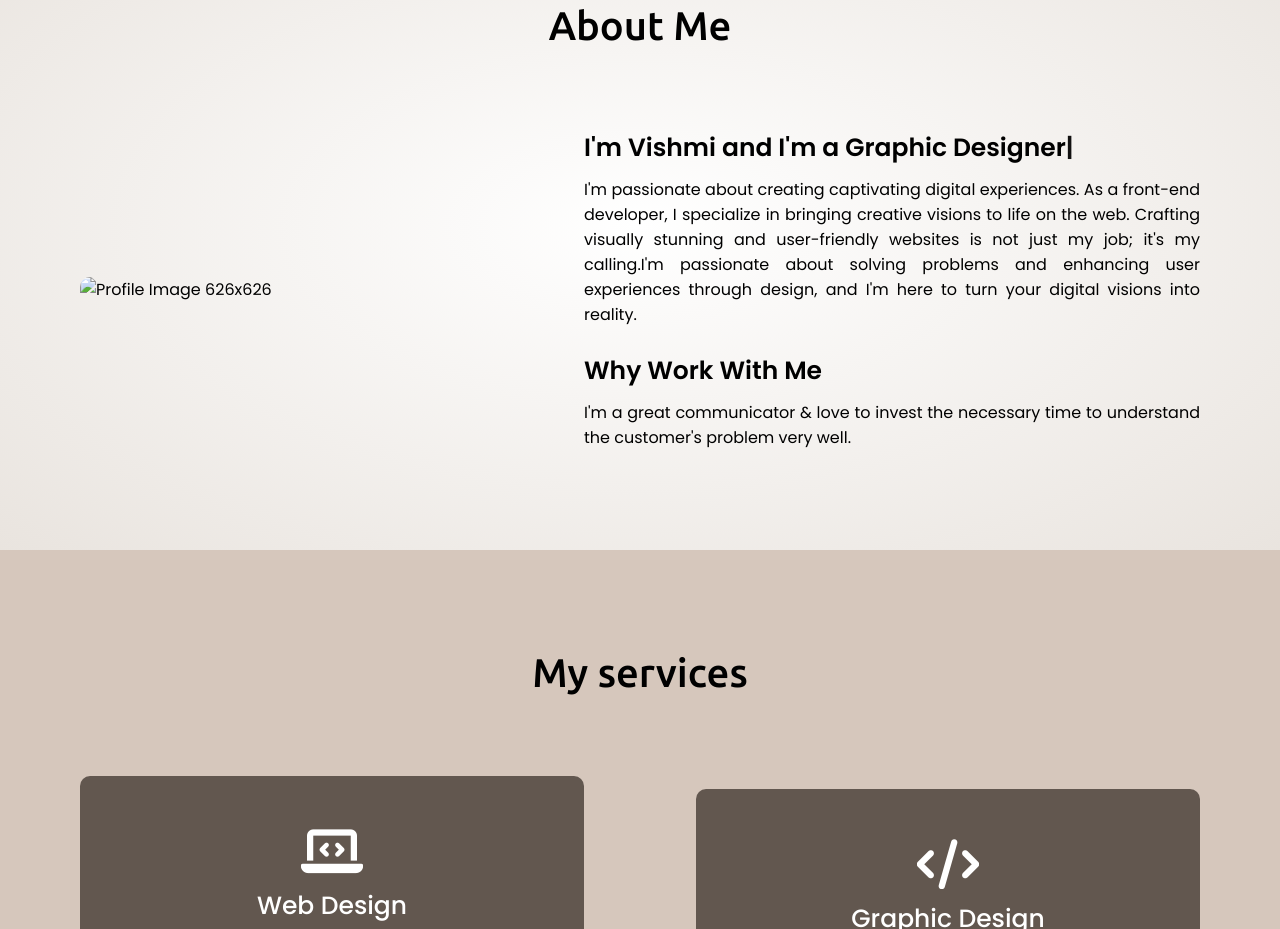
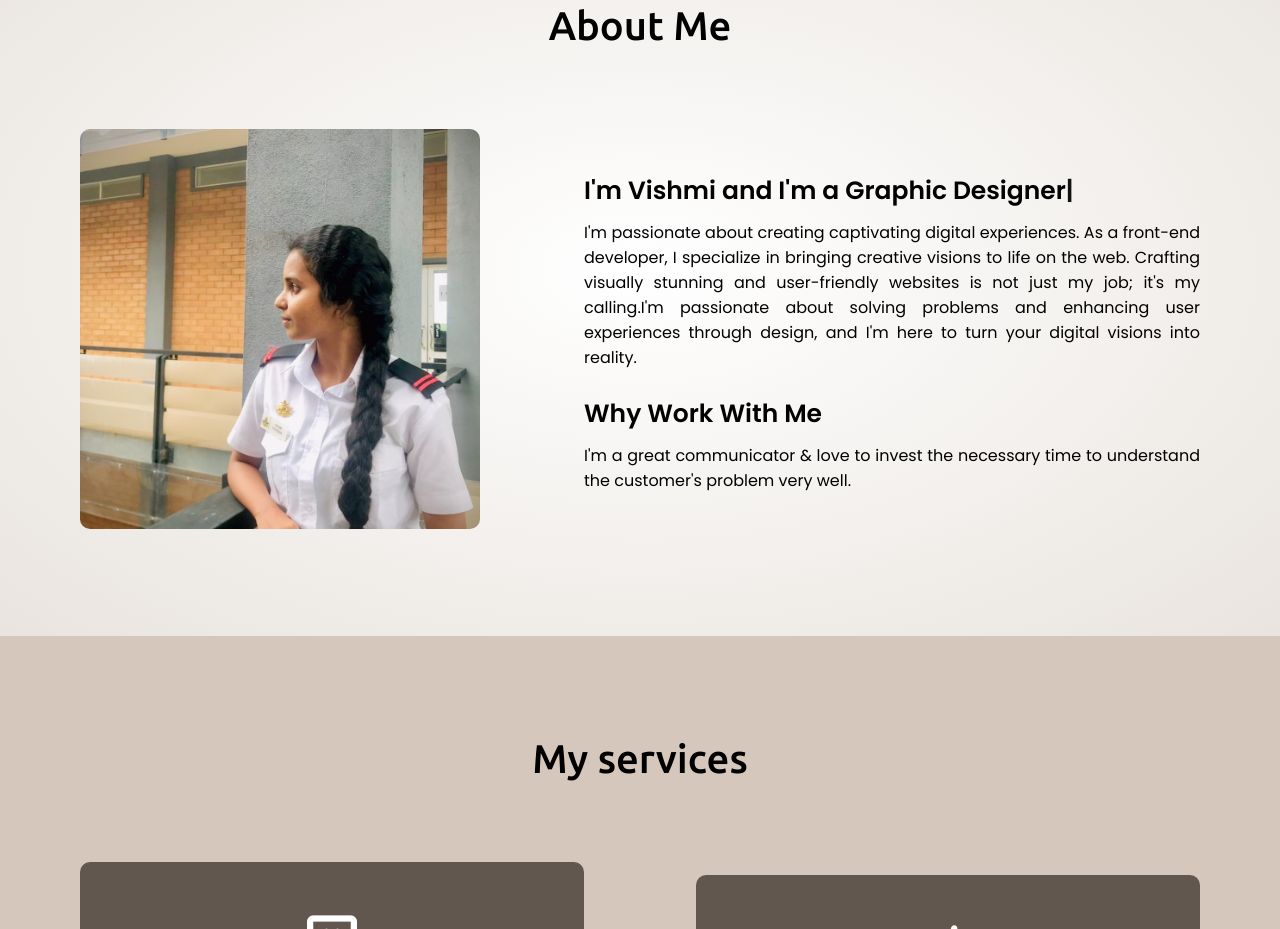
Before and after one commit to VishRaveena/Portfolio, a plain HTML site: page index.html in a window 1280 px wide. Shown: the part 977-1906 px from the top of the page. Drawn offline with nearby package versions, Linux system fonts and the light colour scheme; the site is published under a folder, as on GitHub Pages, so addresses that start at the root find nothing.

Commit message:
edit
change the pathe

```diff
--- a/index.html
+++ b/index.html
@@ -53,7 +53,7 @@
           <div class="about-content">
             <div class="column left">
 
-              <img src="/WhatsApp Image 2023-10-07 at 18.17.10_60565f8a.jpg" alt="Profile Image 626x626">
+              <img src="WhatsApp Image 2023-10-07 at 18.17.10_60565f8a.jpg" alt="Profile Image 626x626">
             </div>
             <div class="column right">
               <div class="text">I'm Vishmi and I'm a <span class="typing-2"></span></div>
```
